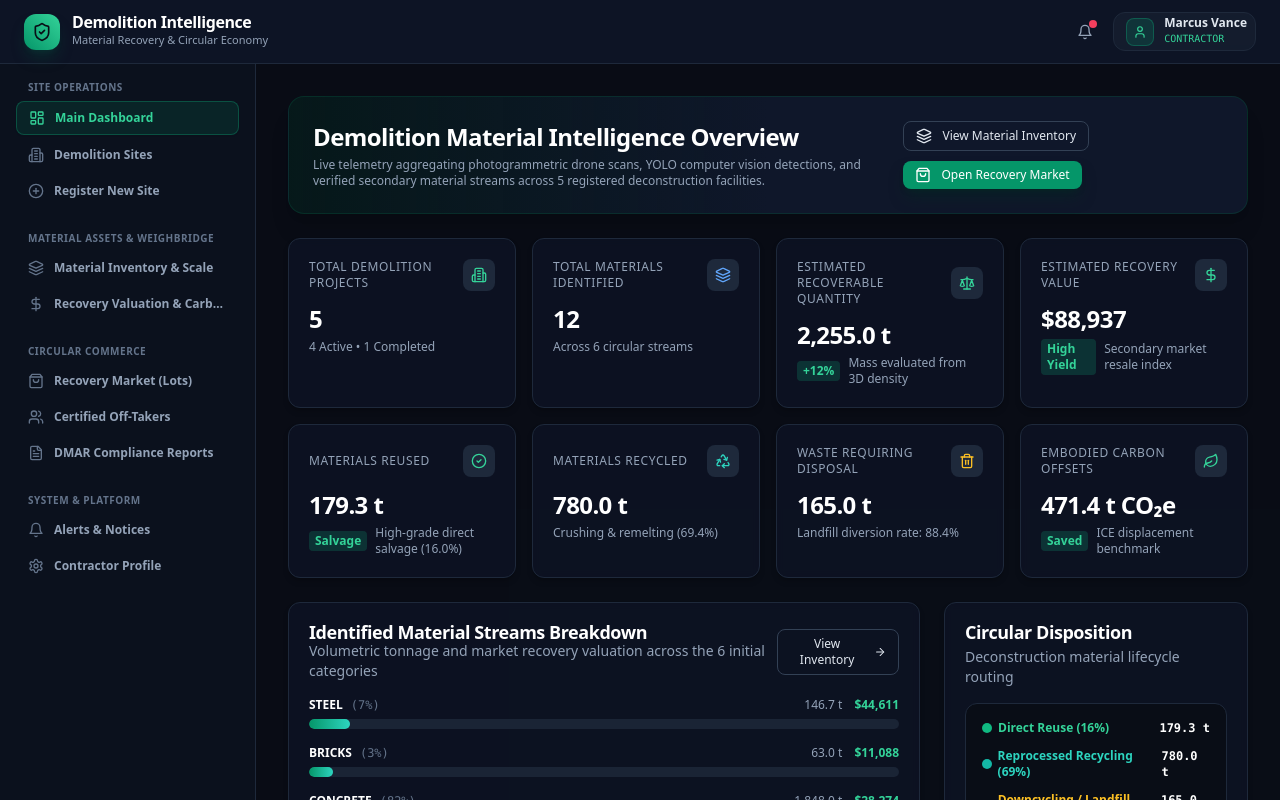
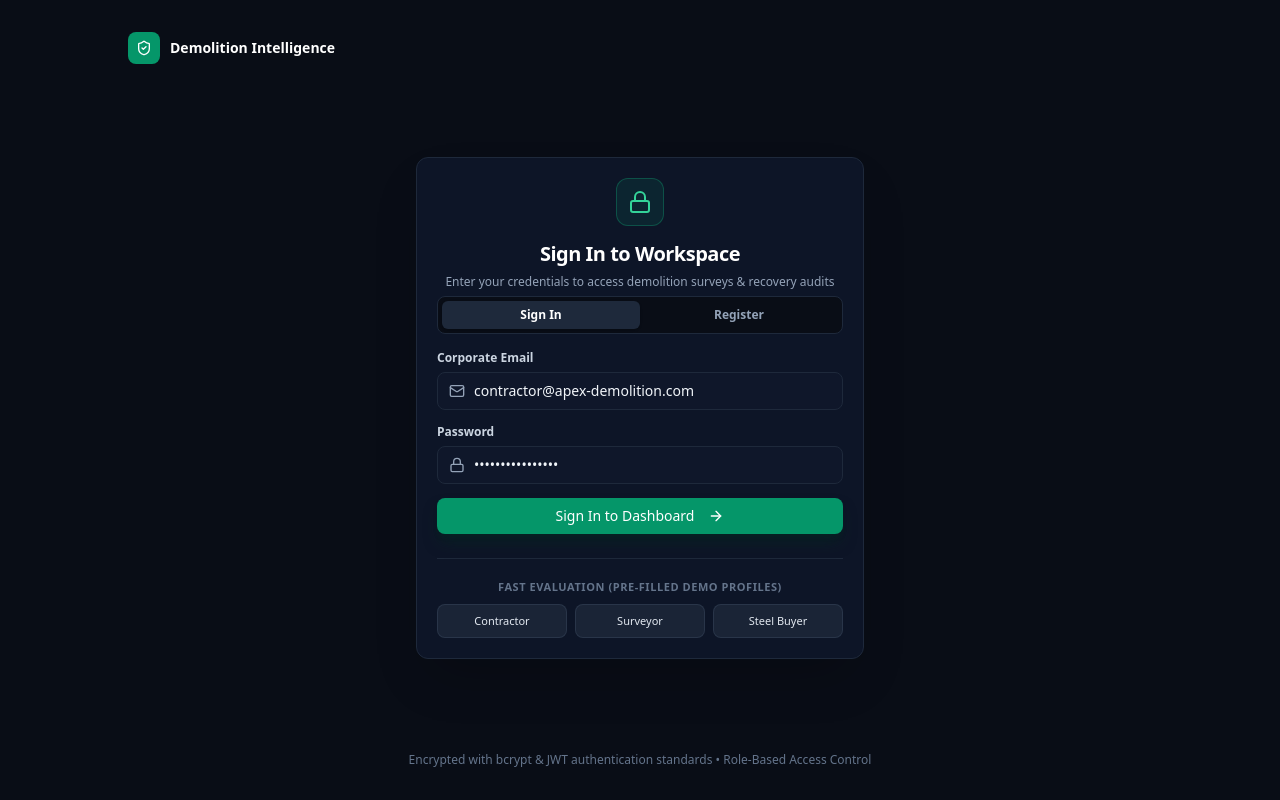
Before and after one commit to Upvansh9054/Constructuion_material, a React (Vite) app in the folder frontend/: page / in a window 1280 px wide. Shown: the top 800 px of the page. Built offline with nearby package versions, Linux system fonts and the light colour scheme; no server answers.

Commit message:
feat(auth): set Login Screen as default initial screen on app startup

```diff
--- a/frontend/src/App.tsx
+++ b/frontend/src/App.tsx
@@ -31,8 +31,8 @@ import { NotificationsScreen } from './screens/14_NotificationsScreen';
 import { SettingsScreen } from './screens/15_SettingsScreen';
 
 export const App: React.FC = () => {
-  // Navigation & Authentication State
-  const [activeScreen, setActiveScreen] = useState<NavScreenId>('dashboard');
+  // Navigation & Authentication State (Defaults to Login Screen)
+  const [activeScreen, setActiveScreen] = useState<NavScreenId>('auth');
   const [authMode, setAuthMode] = useState<'login' | 'register'>('login');
   const [user, setUser] = useState({
     email: 'contractor@apexdemo.com',
```
